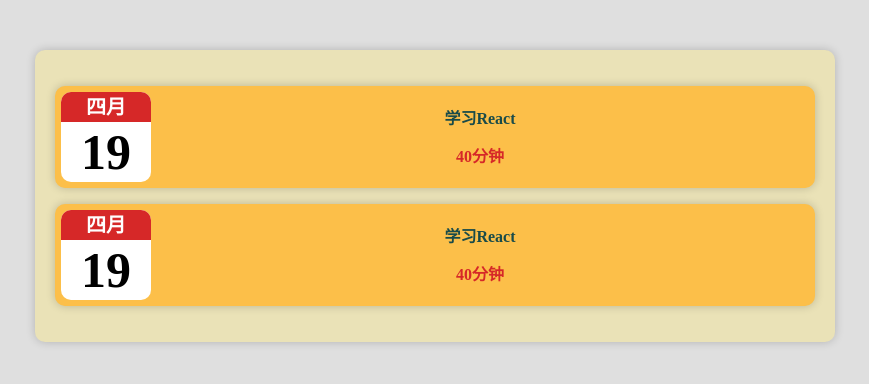
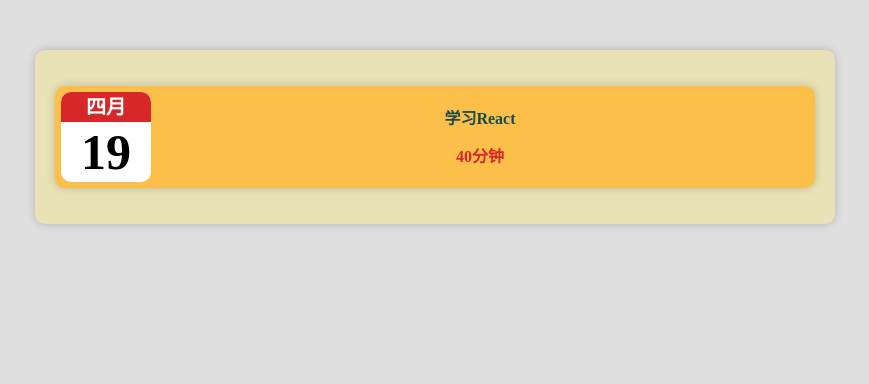
Before and after one commit to hayeslv/react-use, a JavaScript app in the folder project/learn-log/: page / in a window 1280 px wide. Shown: the top 384 px of the page, without its empty margins (205-1074 px from the left). Built offline with nearby package versions, Linux system fonts and the light colour scheme.

Commit message:
chore(learn-log): 组件位置重构

```diff
--- /dev/null
+++ b/project/learn-log/src/App.js
@@ -0,0 +1,7 @@
+import Logs from "./Components/Logs/Logs"
+
+export default function App() {
+  return <div>
+    <Logs />
+  </div>
+}
--- /dev/null
+++ b/project/learn-log/src/Components/Logs/LogItem/LogItem.css
@@ -0,0 +1,27 @@
+
+
+/* 设置每一项的样式 */
+.item {
+  display: flex;
+  margin: 16px 0;
+  background-color: #FCBF49;
+  border-radius: 10px;
+  box-shadow: 0 0 10px rgba(0, 0, 0, 0.2);
+  padding: 6px;
+}
+
+/* 日志内容 */
+.content {
+  flex: auto;
+  text-align: center;
+  font-weight: bold;
+}
+
+.desc {
+  font-size: 16px;
+  color: #194B49;
+}
+
+.time {
+  color: #D62828;
+}
--- /dev/null
+++ b/project/learn-log/src/Components/Logs/LogItem/LogItem.js
@@ -0,0 +1,16 @@
+import MyDate from "./MyDate/MyDate"
+import "./LogItem.css"
+
+const Comp = () => {
+  return <div className="item">
+    {/* 日期 */}
+    <MyDate />
+    {/* 日志内容 */}
+    <div className="content">
+      <h2 className="desc">学习React</h2>
+      <div className="time">40分钟</div>
+    </div>
+  </div>
+}
+
+export default Comp
--- /dev/null
+++ b/project/learn-log/src/Components/Logs/LogItem/MyDate/MyDate.css
@@ -0,0 +1,25 @@
+
+
+/* 日期样式 */
+.date {
+  width: 90px;
+  background-color: #fff;
+  border-radius: 10px;
+  font-weight: bold;
+  text-align: center;
+  overflow: hidden;
+}
+
+.month {
+  height: 30px;
+  line-height: 30px;
+  font-size: 20px;
+  color: #fff;
+  background-color: #D62828;
+}
+
+.day {
+  height: 60px;
+  line-height: 60px;
+  font-size: 50px;
+}
--- /dev/null
+++ b/project/learn-log/src/Components/Logs/LogItem/MyDate/MyDate.js
@@ -0,0 +1,14 @@
+import "./MyDate.css"
+
+const Comp = () => {
+  return <div className="date">
+  <div className="month">
+    四月
+  </div>
+  <div className="day">
+    19
+  </div>
+</div>
+}
+
+export default Comp
--- /dev/null
+++ b/project/learn-log/src/Components/Logs/Logs.css
@@ -0,0 +1,9 @@
+/* 外层容器logs */
+.logs {
+  width: 800px;
+  margin: 50px auto;
+  padding: 20px;
+  background-color: #EAE2B7;
+  border-radius: 10px;
+  box-shadow: 0 0 10px rgba(0, 0, 0, 0.2);
+}
--- /dev/null
+++ b/project/learn-log/src/Components/Logs/Logs.js
@@ -0,0 +1,11 @@
+// 日志容器
+import LogItem from "./LogItem/LogItem"
+import "./Logs.css"
+
+const Logs = () => {
+  return <div className="logs">
+    <LogItem></LogItem>
+  </div>
+}
+
+export default Logs
--- a/project/learn-log/src/index.css
+++ b/project/learn-log/src/index.css
@@ -6,63 +6,3 @@
   margin: 0;
   background-color: #DFDFDF;
 }
-
-/* 外层容器logs */
-.logs {
-  width: 800px;
-  margin: 50px auto;
-  padding: 20px;
-  background-color: #EAE2B7;
-  border-radius: 10px;
-  box-shadow: 0 0 10px rgba(0, 0, 0, 0.2);
-}
-
-/* 设置每一项的样式 */
-.item {
-  display: flex;
-  margin: 16px 0;
-  background-color: #FCBF49;
-  border-radius: 10px;
-  box-shadow: 0 0 10px rgba(0, 0, 0, 0.2);
-  padding: 6px;
-}
-
-/* 日期样式 */
-.date {
-  width: 90px;
-  background-color: #fff;
-  border-radius: 10px;
-  font-weight: bold;
-  text-align: center;
-  overflow: hidden;
-}
-
-.month {
-  height: 30px;
-  line-height: 30px;
-  font-size: 20px;
-  color: #fff;
-  background-color: #D62828;
-}
-
-.day {
-  height: 60px;
-  line-height: 60px;
-  font-size: 50px;
-}
-
-/* 日志内容 */
-.content {
-  flex: auto;
-  text-align: center;
-  font-weight: bold;
-}
-
-.desc {
-  font-size: 16px;
-  color: #194B49;
-}
-
-.time {
-  color: #D62828;
-}
--- a/project/learn-log/src/index.js
+++ b/project/learn-log/src/index.js
@@ -1,41 +1,6 @@
 import ReactDOM from "react-dom/client";
+import App from "./App"
 import "./index.css"
 
-const App = <div className="logs">
-  {/* 日志项 */}
-  <div className="item">
-    {/* 日期 */}
-    <div className="date">
-      <div className="month">
-        四月
-      </div>
-      <div className="day">
-        19
-      </div>
-    </div>
-    {/* 日志内容 */}
-    <div className="content">
-      <h2 className="desc">学习React</h2>
-      <div className="time">40分钟</div>
-    </div>
-  </div>
-  <div className="item">
-    {/* 日期 */}
-    <div className="date">
-      <div className="month">
-        四月
-      </div>
-      <div className="day">
-        19
-      </div>
-    </div>
-    {/* 日志内容 */}
-    <div className="content">
-      <h2 className="desc">学习React</h2>
-      <div className="time">40分钟</div>
-    </div>
-  </div>
-</div>
-
 const root = ReactDOM.createRoot(document.getElementById("root"))
-root.render(App)
+root.render(<App />)
```
